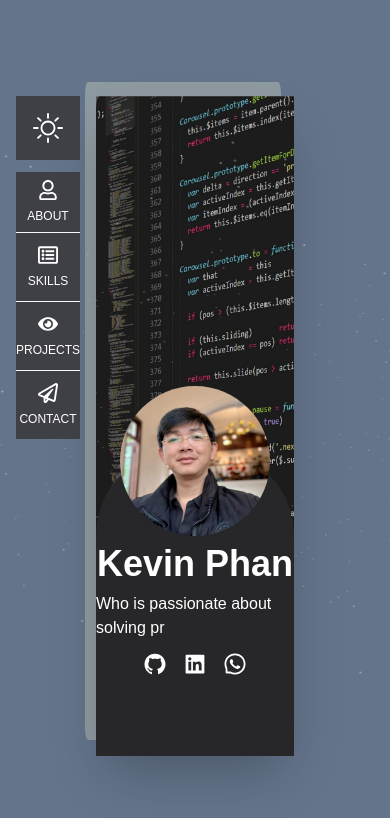
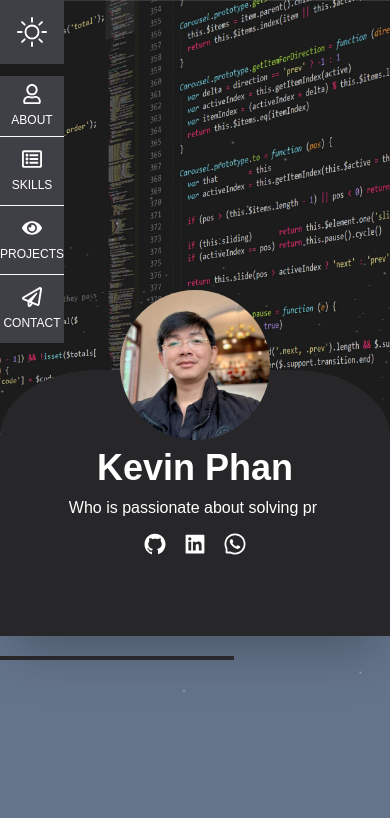
Before and after one commit to hienphan0111/Kevin-portfolio, a Next.js app: page / in a window 390 px wide. Shown: the top 818 px of the page. Built offline with nearby package versions, Linux system fonts and the light colour scheme; a web font is replaced by a local one.

Commit message:
add mobile style

```diff
--- a/app/layout.js
+++ b/app/layout.js
@@ -12,13 +12,13 @@ export const metadata = {
 export default function RootLayout({ children }) {
   return (
     <html lang="en">
-      <body suppressHydrationWarning={true} className="flex min-h-screen flex-col sm:py-0 md:py-10 items-center justify-center p-24 md:overflow-hidden bg-slate-500">
+      <body suppressHydrationWarning={true} className="flex min-h-screen flex-col sm:py-0 md:py-10 items-center md:justify-center sm:p-1 md:p-24 md:overflow-hidden bg-slate-500">
         <BackgroundAnimation />
-        <div className='relative flex flex-col lg:flex-row max-h-[680px]'>
+        <div className='sm:static md:relative flex flex-col lg:flex-row max-h-[680px]'>
           <div className='w-[100%] md:w-[70%] h-full flex flex-col'>
             <Hero />
           </div>
-          <div className='absolute top-0 -left-20'>
+          <div className='absolute top-0 md:-left-20'>
             <SideBar />
           </div>
           <div className='w-[60%] my-5 max-h-[600px] h-[600px] overflow-y-auto'>
```
